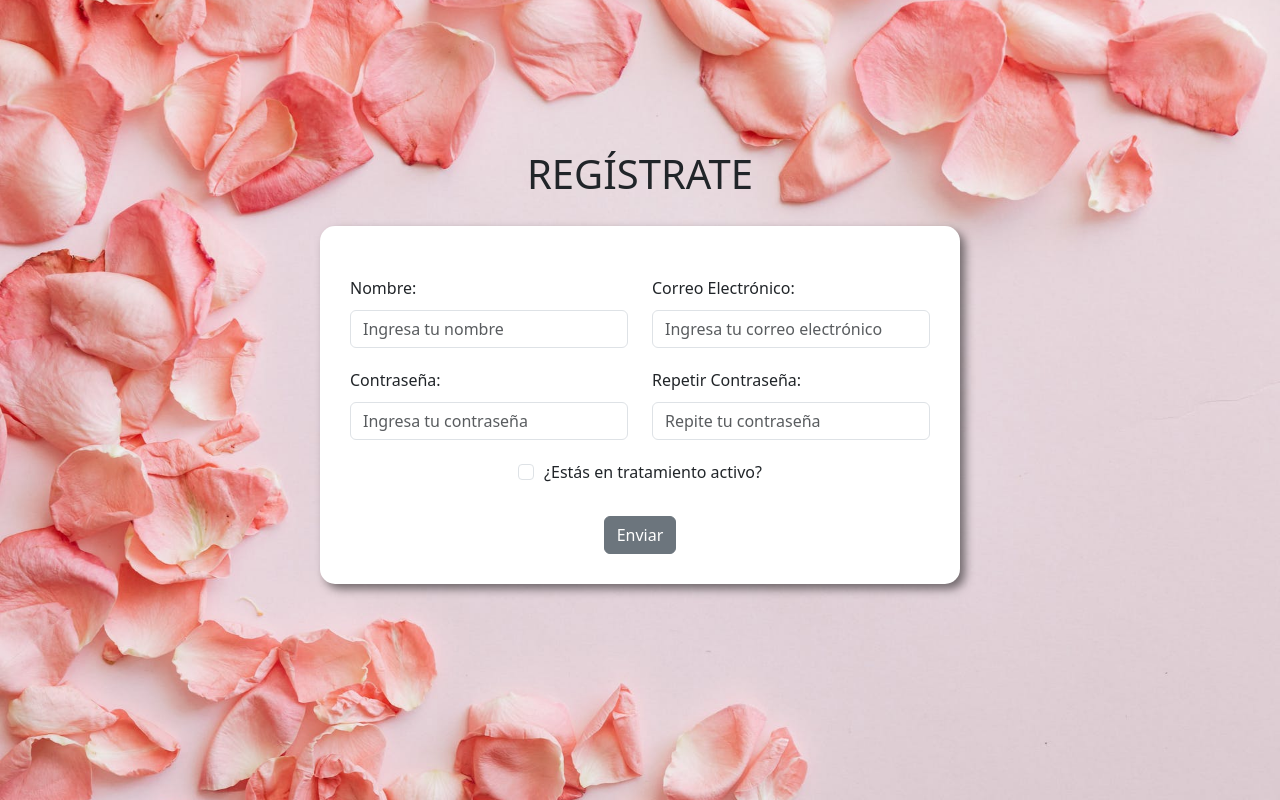
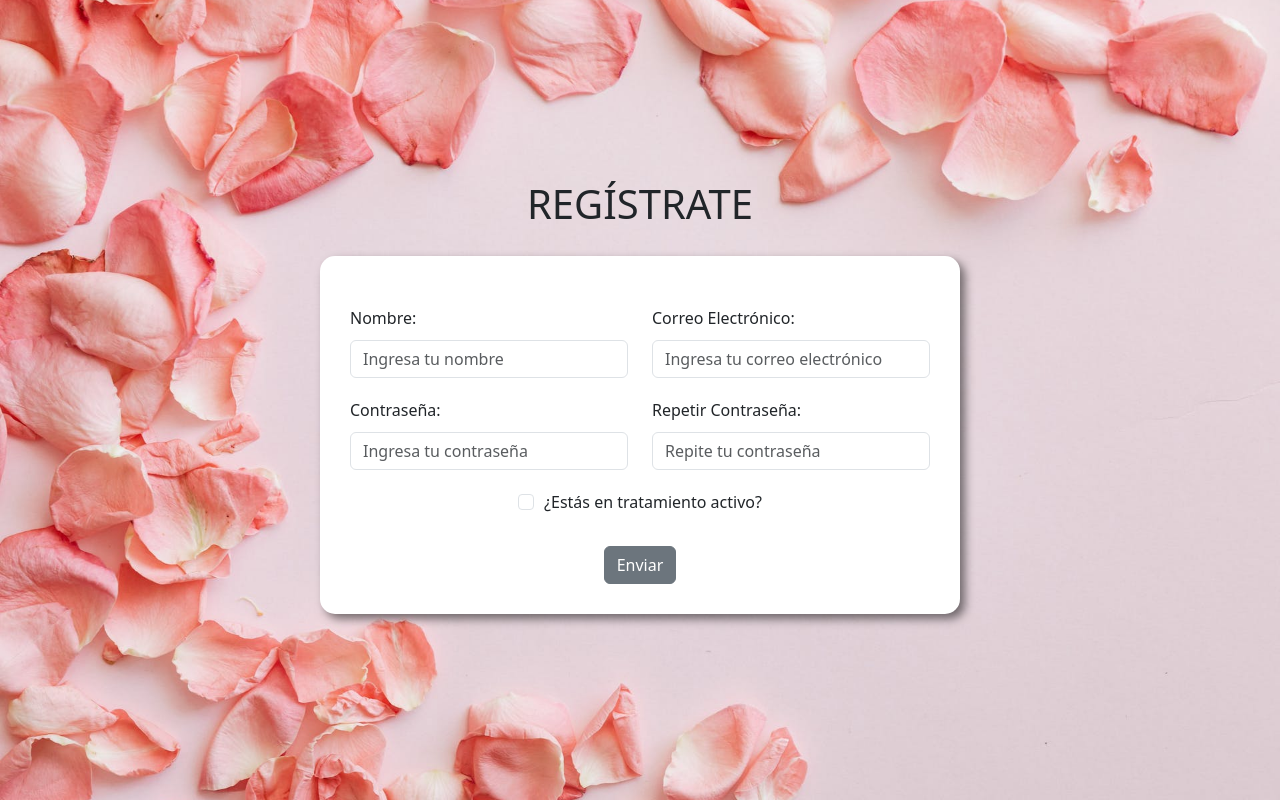
Before and after one commit to nandopiles/Estimat, a PHP site: page /iniciaSesion.html in a window 1280 px wide. Run offline with PHP 8.4, Linux system fonts and the light colour scheme; some libraries are stand-ins or nearby versions.

Commit message:
title1 style created and h1 changed into this class

```diff
--- a/galeria.html
+++ b/galeria.html
@@ -53,7 +53,7 @@
     <main>
 
         <div class="container-fluid">
-            <h1>Nuestra galeria de fotos</h1>
+            <h1 class="title1">Nuestra galeria de fotos</h1>
             <div class="row justify-content-center align-items-center">
                 <div class="col-4 justify-content-center align-items-center d-flex pt-4">
                     <img src="https://via.placeholder.com/800x400" alt="logo" style="max-width: 400px;">
--- a/iniciaSesion.html
+++ b/iniciaSesion.html
@@ -26,9 +26,10 @@
             style="background-image: url('img/rosasEstimat.jpg'); background-size: cover; background-position: center; height: 100vh;">
             <div class="jumbotron jumbotron-fluid bg-cover">
                 <div class="row" style="padding-top: 150px;">
-                    <h1>REGÍSTRATE</h1>
+                    <h1 class="title1">REGÍSTRATE</h1>
 
-                    <div class="col-6 offset-md-3" style="background-color: white; padding: 30px; border-radius: 15px; box-shadow: 5px 5px 10px rgba(0, 0, 0, 0.5);">
+                    <div class="col-6 offset-md-3"
+                        style="background-color: white; padding: 30px; border-radius: 15px; box-shadow: 5px 5px 10px rgba(0, 0, 0, 0.5);">
                         <form>
                             <div class="row justify-content-center align-items-center">
                                 <div class="col-6">
--- a/style.css
+++ b/style.css
@@ -9,7 +9,7 @@
     background-color: #FDDFDB;
 }
 
-h1 {
+.title1 {
     text-align: center;
     margin-top: 30px;
 }
```
Also changed, not shown: nosotros.html (+10 -4 lines).
